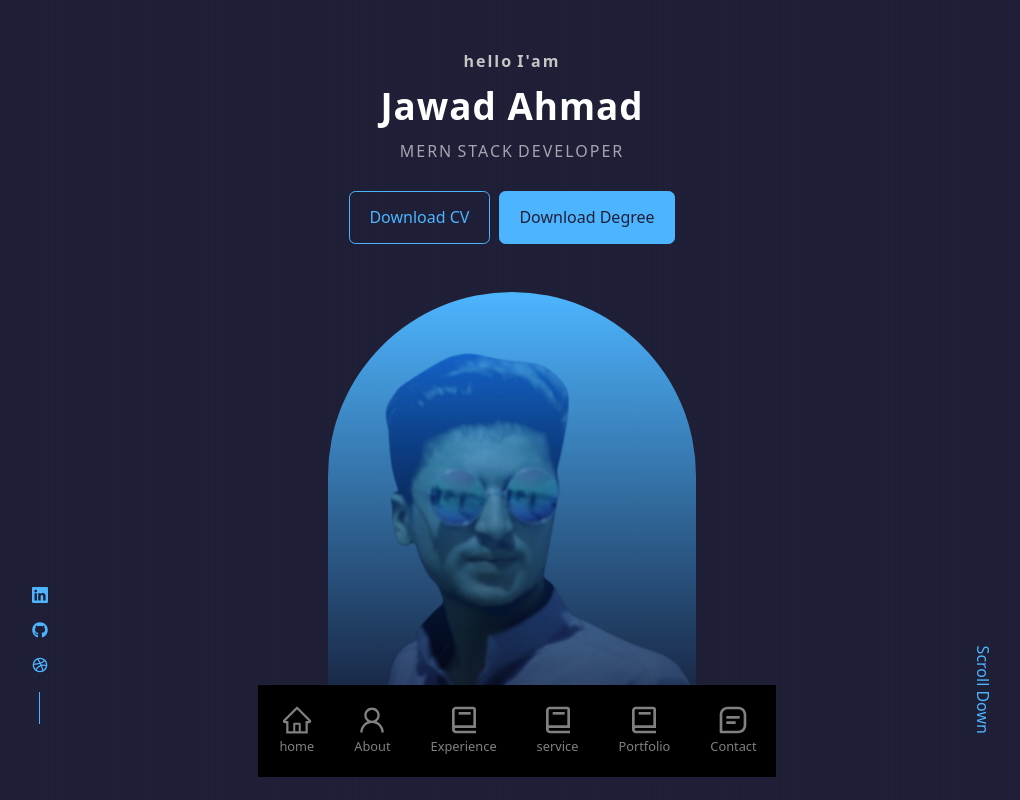
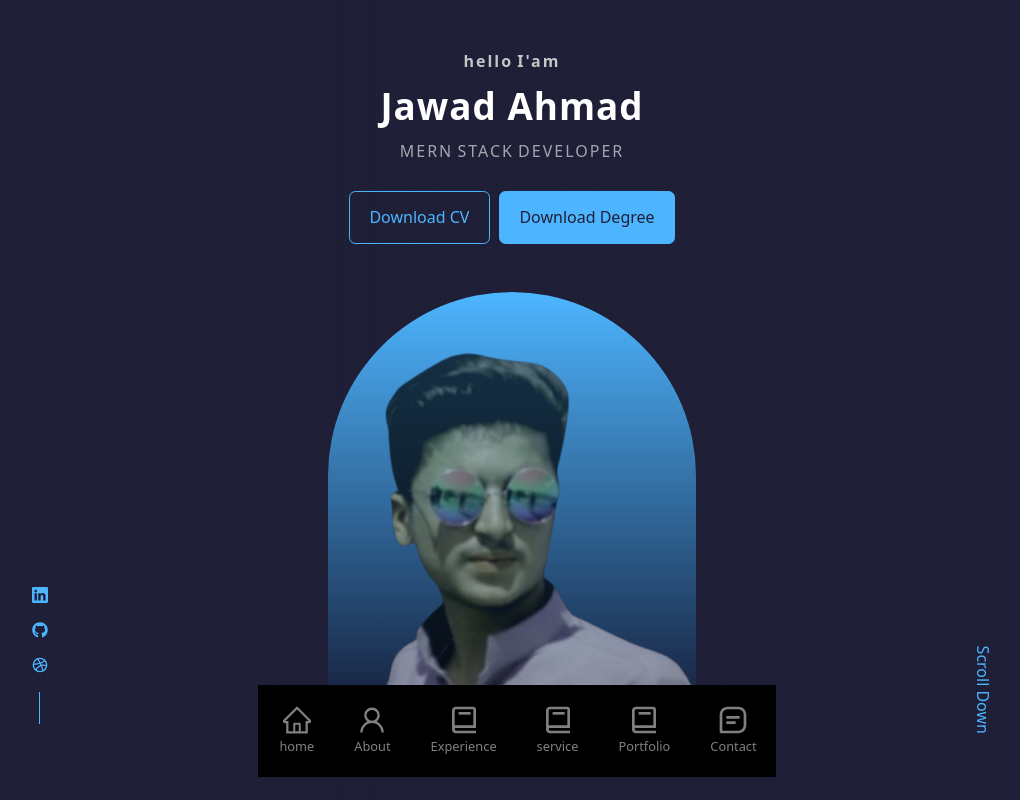
Before and after one commit to jawadkhanswati/Portfolio, a React (Vite) app: page / in a window 1280 px wide. Shown: the top 800 px of the page, without its empty margins (128-1148 px from the left). Built offline with nearby package versions, Linux system fonts and the light colour scheme.

Commit message:
changes in header

```diff
--- a/src/components/header/header.css
+++ b/src/components/header/header.css
@@ -7,7 +7,7 @@
 }
 
 .mee{
-    mix-blend-mode: soft-light;
+opacity: 0.7;
 }
 .helo{
     color: rgb(198, 198, 198);
```
